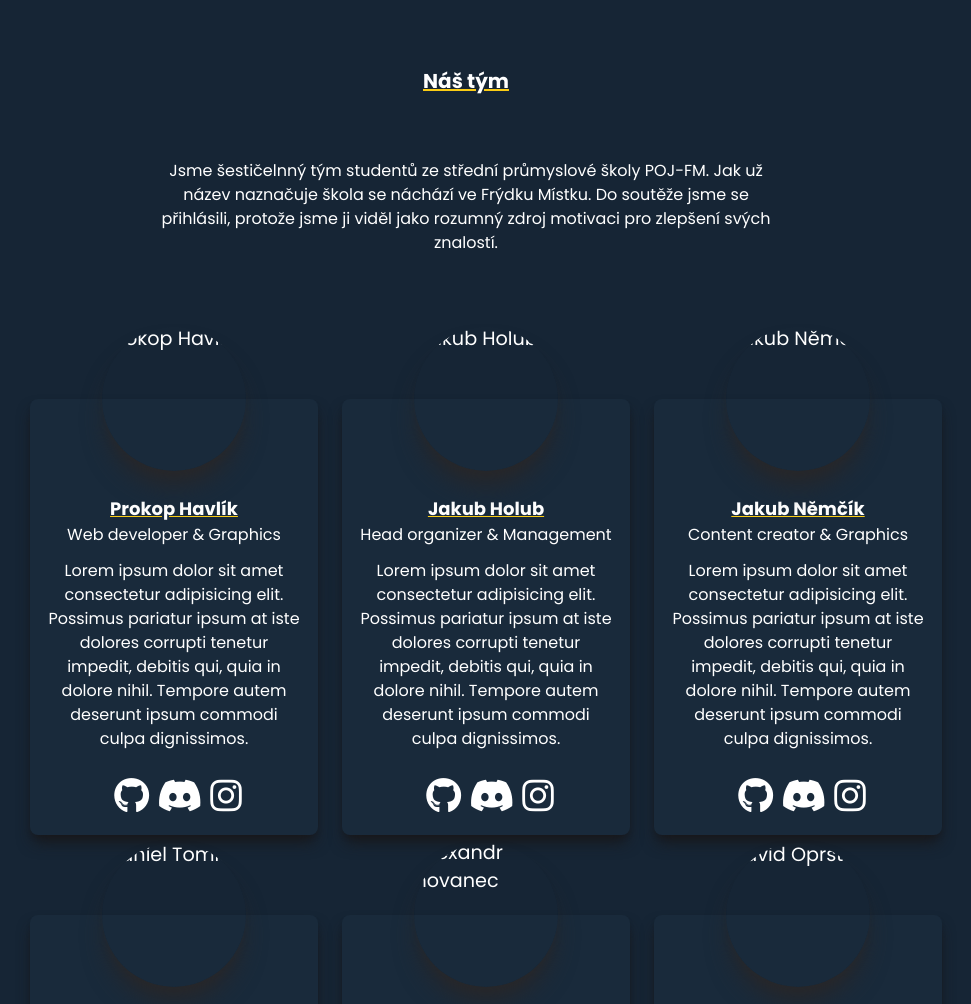
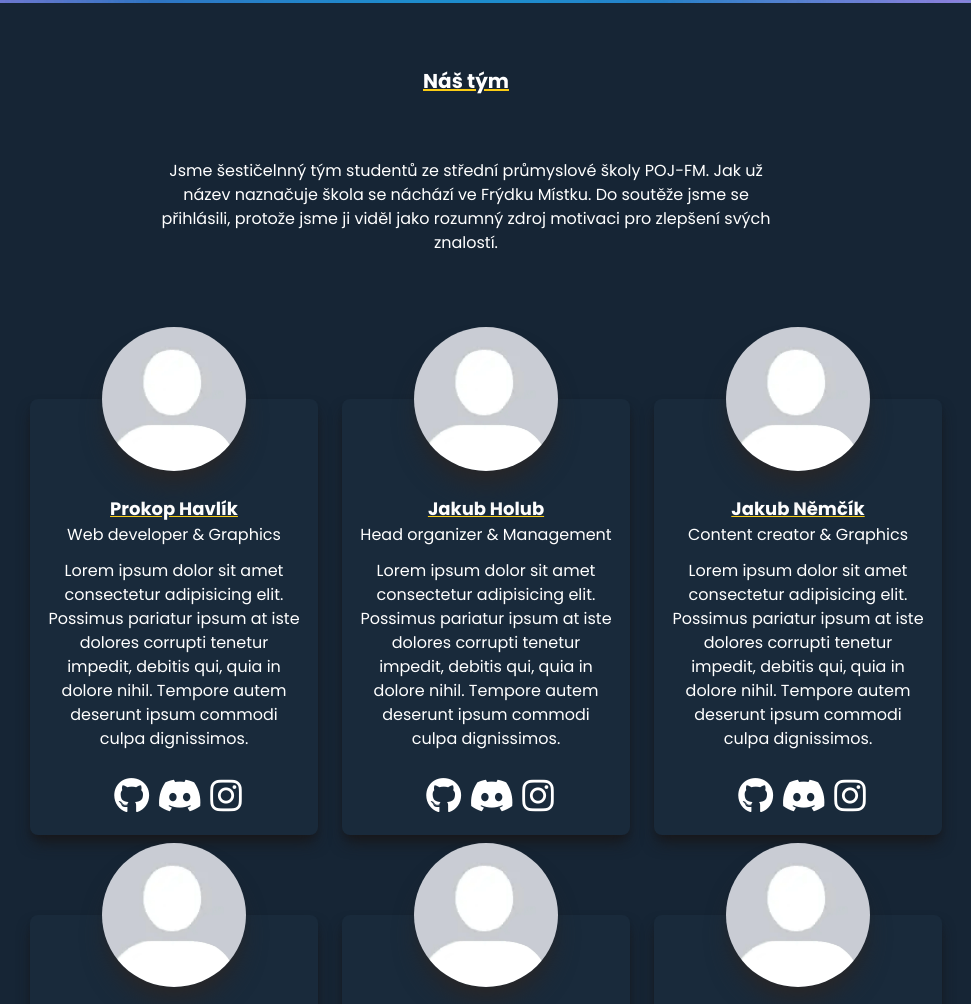
Before and after one commit to sarfad-dev/SARFAD-web-new, a website: page public/index.html in a window 1280 px wide. Shown: the part 797-1801 px from the top of the page, without its empty margins (174-1145 px from the left). Drawn offline with Linux system fonts and the light colour scheme; the site is published under a folder, as on GitHub Pages, so addresses that start at the root find nothing.

Commit message:
moved images folder

```diff
--- a/public/index.html
+++ b/public/index.html
@@ -24,7 +24,7 @@
     <meta property="twitter:description" content="Cansat tým studentů Střední průmyslové školy v Frýdku-Místku (POJ-FM) pro rok 2022, zvaný SARFAD.">
     <meta property="twitter:image" content="">
 
-    <link rel="icon" href="/images/Sarfad.webp">
+    <link rel="icon" href="images/Sarfad.webp">
     <link rel="stylesheet" href="styles.css">
     <link rel="stylesheet" href="https://cdnjs.cloudflare.com/ajax/libs/font-awesome/6.2.0/css/all.min.css" integrity="sha512-xh6O/CkQoPOWDdYTDqeRdPCVd1SpvCA9XXcUnZS2FmJNp1coAFzvtCN9BmamE+4aHK8yyUHUSCcJHgXloTyT2A==" crossorigin="anonymous" referrerpolicy="no-referrer" />
 
@@ -35,7 +35,7 @@
             <nav class="h-14 bg-black/50 backdrop-blur-sm font-poppins flex items-center fixed z-10 top-0 left-0 right-0 ">
             <div class="flex justify-end items-center">
                 <div class="">
-                    <img class="w-20" src="/images/Sarfad_Logo_no_bg.webp" alt="SARFAD (logo)">
+                    <img class="w-20" src="images/Sarfad_Logo_no_bg.webp" alt="SARFAD (logo)">
                 </div>
                 <div class="px-4 cursor-pointer md:hidden" id="burger">
                     <svg class="w-6 text-white" xmlns="http://www.w3.org/2000/svg" fill="none" viewBox="0 0 24 24" stroke-width="1.5" stroke="currentColor" class="w-6 h-6">
@@ -66,7 +66,7 @@
                 </ul>
             </nav>
         </div> <!--end nav-->
-        <div class="min-h-screen bg-cover bg-center flex flex-col items-center pb-10 text-white text stroke-sky-500" style="background-image: url('/images/bg.webp'); -webkit-text-stroke: 0.05rem ;" >
+        <div class="min-h-screen bg-cover bg-center flex flex-col items-center pb-10 text-white text stroke-sky-500" style="background-image: url('images/bg.webp'); -webkit-text-stroke: 0.05rem ;" >
                 <h1 class="font-bold mt-56 text-7xl">SARFAD</h1>
                 <h2 class="text-lg mt-10 mx-5">POJ-FM CANSAT TEAM 2022</h2>
                 <a class="text-lg rounded-full border-2 border-white p-2 mt-10 cursor-pointer hover:text-gray-100 hover:border-gray-100" href="https://linktr.ee/sarfadofficial" target="_blank" class="text-white font-poppins">Přidej se k nám</a>
@@ -78,7 +78,7 @@
         <div class="w-full flex items-center justify-center flex-wrap pt-10 pl-4">
             <div class="relative w-72 rounded-lg p-4 mt-20 ml-6 flex flex-col justify-center items-center bg-background-100 shadow-lg shadow-zinc-900">
                 <div class="w-36 h-36 rounded-[50%] overflow-hidden absolute top-0 left-1/2 -translate-x-1/2 -translate-y-1/2 shadow-xl shadow-zinc-800">
-                  <img class="w-full scale-[1.2]" src="/images/pfp.webp" alt="Prokop Havlík">
+                  <img class="w-full scale-[1.2]" src="images/pfp.webp" alt="Prokop Havlík">
                 </div>
                 <p class="mt-20 text-center text-lg font-bold underline decoration-yellow-400">Prokop Havlík</p>
                 <p class="text-center mb-3">Web developer & Graphics</p>
@@ -91,7 +91,7 @@
             </div>
             <div class="relative w-72 rounded-lg p-4 mt-20 ml-6 flex flex-col justify-center items-center bg-background-100 shadow-lg shadow-zinc-900">
                 <div class="w-36 h-36 rounded-[50%] overflow-hidden absolute top-0 left-1/2 -translate-x-1/2 -translate-y-1/2 shadow-xl shadow-zinc-800">
-                  <img class="w-full scale-[1.2]" src="/images/pfp.webp" alt="Jakub Holub">
+                  <img class="w-full scale-[1.2]" src="images/pfp.webp" alt="Jakub Holub">
                 </div>
                 <p class="mt-20 text-center text-lg font-bold underline decoration-yellow-400">Jakub Holub</p>
                 <p class="text-center mb-3">Head organizer & Management</p>
@@ -104,7 +104,7 @@
             </div>
             <div class="relative w-72 rounded-lg p-4 mt-20 ml-6 flex flex-col justify-center items-center bg-background-100 shadow-lg shadow-zinc-900">
                 <div class="w-36 h-36 rounded-[50%] overflow-hidden absolute top-0 left-1/2 -translate-x-1/2 -translate-y-1/2 shadow-xl shadow-zinc-800">
-                  <img class="w-full scale-[1.2]" src="/images/pfp.webp" alt="Jakub Němčík">
+                  <img class="w-full scale-[1.2]" src="images/pfp.webp" alt="Jakub Němčík">
                 </div>
                 <p class="mt-20 text-center text-lg font-bold underline decoration-yellow-400">Jakub Němčík</p>
                 <p class="text-center mb-3">Content creator & Graphics</p>
@@ -117,7 +117,7 @@
             </div>
             <div class="relative w-72 rounded-lg p-4 mt-20 ml-6 flex flex-col justify-center items-center bg-background-100 shadow-lg shadow-zinc-900">
                 <div class="w-36 h-36 rounded-[50%] overflow-hidden absolute top-0 left-1/2 -translate-x-1/2 -translate-y-1/2 shadow-xl shadow-zinc-800">
-                  <img class="w-full scale-[1.2]" src="/images/pfp.webp" alt="Daniel Tomis">
+                  <img class="w-full scale-[1.2]" src="images/pfp.webp" alt="Daniel Tomis">
                 </div>
                 <p class="mt-20 text-center text-lg font-bold underline decoration-yellow-400">Daniel Tomis</p>
                 <p class="text-center mb-3">Programmer & Data analyst</p>
@@ -130,7 +130,7 @@
             </div>
             <div class="relative w-72 rounded-lg p-4 mt-20 ml-6 flex flex-col justify-center items-center bg-background-100 shadow-lg shadow-zinc-900">
                 <div class="w-36 h-36 rounded-[50%] overflow-hidden absolute top-0 left-1/2 -translate-x-1/2 -translate-y-1/2 shadow-xl shadow-zinc-800">
-                  <img class="w-full scale-[1.2]" src="/images/pfp.webp" alt="Alexandr Chovanec">
+                  <img class="w-full scale-[1.2]" src="images/pfp.webp" alt="Alexandr Chovanec">
                 </div>
                 <p class="mt-20 text-center text-lg font-bold underline decoration-yellow-400">Alexandr Chovanec</p>
                 <p class="text-center mb-3">Hardware & 3D Modeling</p>
@@ -143,7 +143,7 @@
             </div>
             <div class="relative w-72 rounded-lg p-4 mt-20 ml-6 flex flex-col justify-center items-center bg-background-100 shadow-lg shadow-zinc-900">
                 <div class="w-36 h-36 rounded-[50%] overflow-hidden absolute top-0 left-1/2 -translate-x-1/2 -translate-y-1/2 shadow-xl shadow-zinc-800">
-                  <img class="w-full scale-[1.2]" src="/images/pfp.webp" alt="David Oprštěný">
+                  <img class="w-full scale-[1.2]" src="images/pfp.webp" alt="David Oprštěný">
                 </div>
                 <p class="mt-20 text-center text-lg font-bold underline decoration-yellow-400">David Oprštěný</p>
                 <p class="text-center mb-3">Programmer</p>
```
Also changed, not shown: public/images/Sarfad.webp (renamed from images/Sarfad.webp), public/images/Sarfad_Logo_no_bg.webp (renamed from images/Sarfad_Logo_no_bg.webp), public/images/bg.webp (renamed from images/bg.webp), public/images/chovanec.webp (renamed from images/chovanec.webp), public/images/f10ff70a7155e5ab666bcdd1b45b726d.jpg (renamed from images/f10ff70a7155e5ab666bcdd1b45b726d.jpg), public/images/havlik.webp (renamed from images/havlik.webp), public/images/holub.webp (renamed from images/holub.webp), public/images/nemcik.webp (renamed from images/nemcik.webp), public/images/oprsteny.webp (renamed from images/oprsteny.webp), public/images/pfp.webp (renamed from images/pfp.webp), public/images/placeholder_photo.png (renamed from images/placeholder_photo.png), public/images/tomis.webp (renamed from images/tomis.webp), 2 other files.
